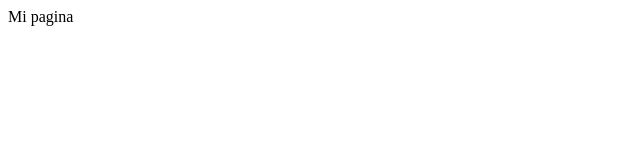
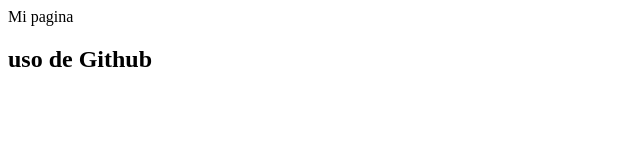
Before and after one commit to luis1040/pagina1, a plain HTML site: page index.html in a window 1280 px wide. Shown: the whole page, without its empty margins (0-640 px from the left). Drawn offline with Linux system fonts and the light colour scheme.

Commit message:
cree un subtitulo

```diff
--- a/index.html
+++ b/index.html
@@ -7,5 +7,6 @@
 </head>
 <body>
     <header>Mi pagina</header>
+    <h2>uso de Github</h2>
 </body>
 </html>
```
